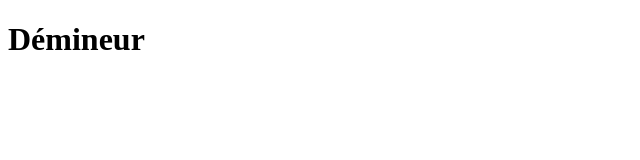
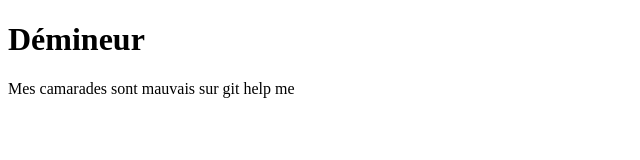
Before and after one commit to Marion-girard/Demineur, a plain HTML site: page index.html in a window 1280 px wide. Shown: the whole page, without its empty margins (0-640 px from the left). Drawn offline with Linux system fonts and the light colour scheme.

Commit message:
Maincommist

```diff
--- a/index.html
+++ b/index.html
@@ -8,6 +8,7 @@
   <body>
     <header>
       <h1>Démineur</h1>
+      <p>Mes camarades sont mauvais sur git help me</p>
     </header>
     <main></main>
     <footer></footer>
```
